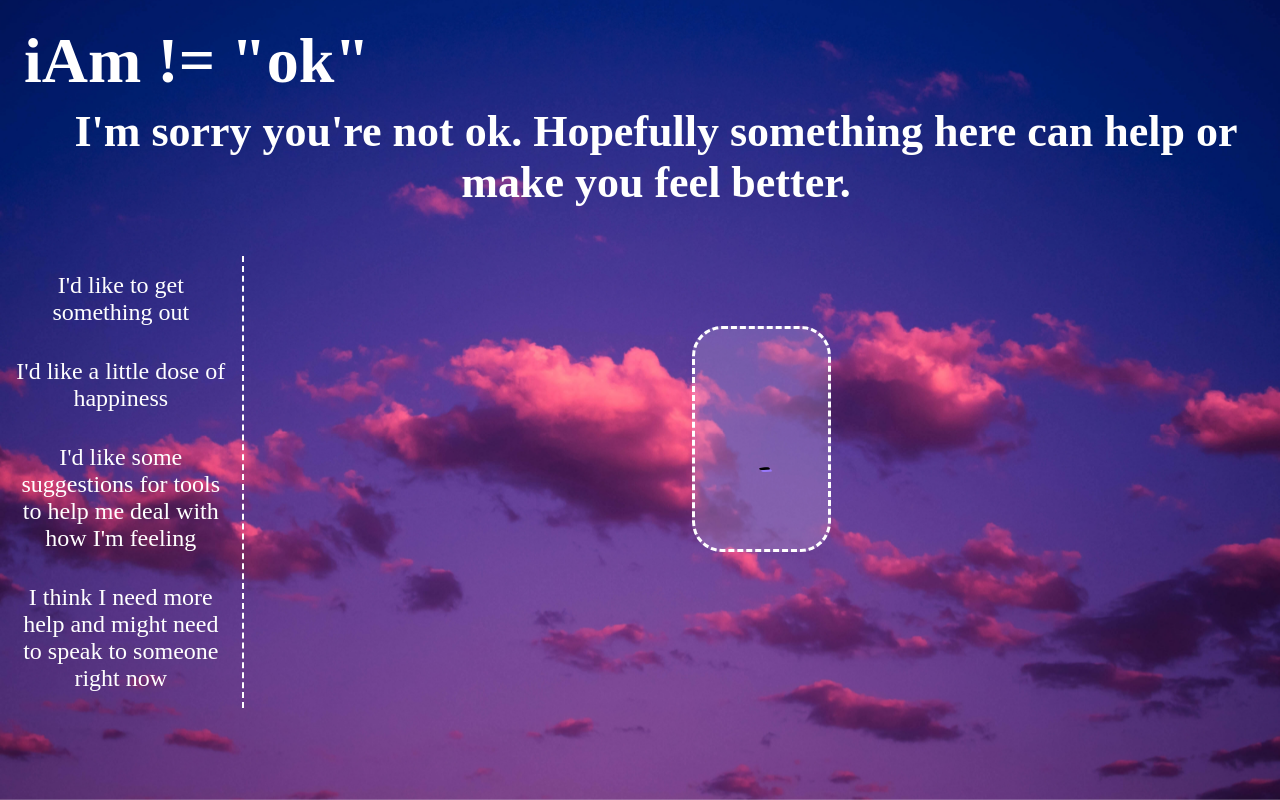
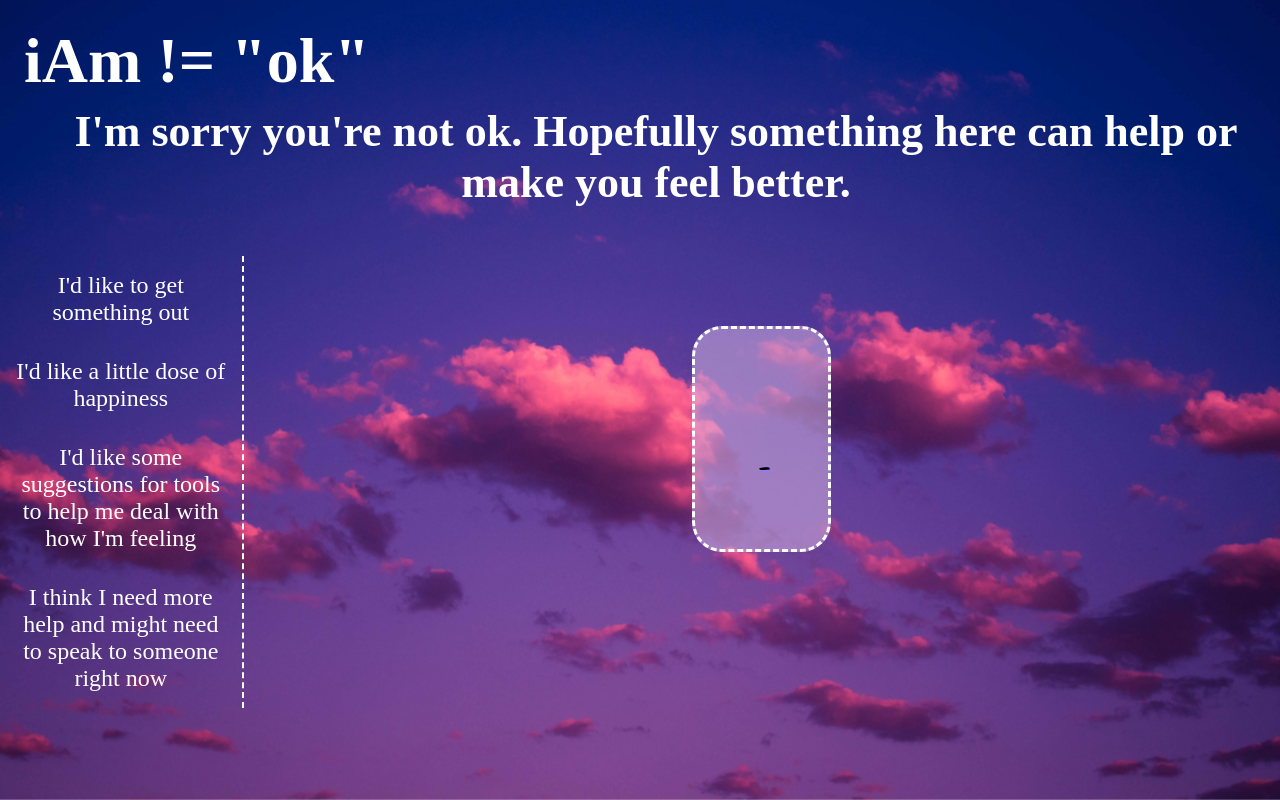
Before and after one commit to lalicia/iAm_not_ok, a React (Create React App) app in the folder not_ok/: page / in a window 1280 px wide. Built offline with nearby package versions, Linux system fonts and the light colour scheme; no server answers; a web font is replaced by a local one.

Commit message:
increased opacity on Quote background for readability. added cursor pointer on CatGenPage. no other changes

```diff
--- a/not_ok/src/components/CatButton/CatButton.module.css
+++ b/not_ok/src/components/CatButton/CatButton.module.css
@@ -42,6 +42,7 @@
     /* position: relative; */
     transition: all 0.3s;
     /*width: 320px;*/
+    cursor: pointer;
    }
 
 /* .getcat_btn::after {
--- a/not_ok/src/components/Quote/Quote.module.css
+++ b/not_ok/src/components/Quote/Quote.module.css
@@ -3,7 +3,7 @@
     color: black;
     font-size: 2.5rem;
     text-shadow: 2px 2px rgb(153, 121, 250);
-    background-color: rgba(220, 186, 231, 0.25);
+    background-color: rgba(220, 186, 231, 0.5);
     border-color: white;
     border-style: dashed;
     padding: 3.75rem;
```
